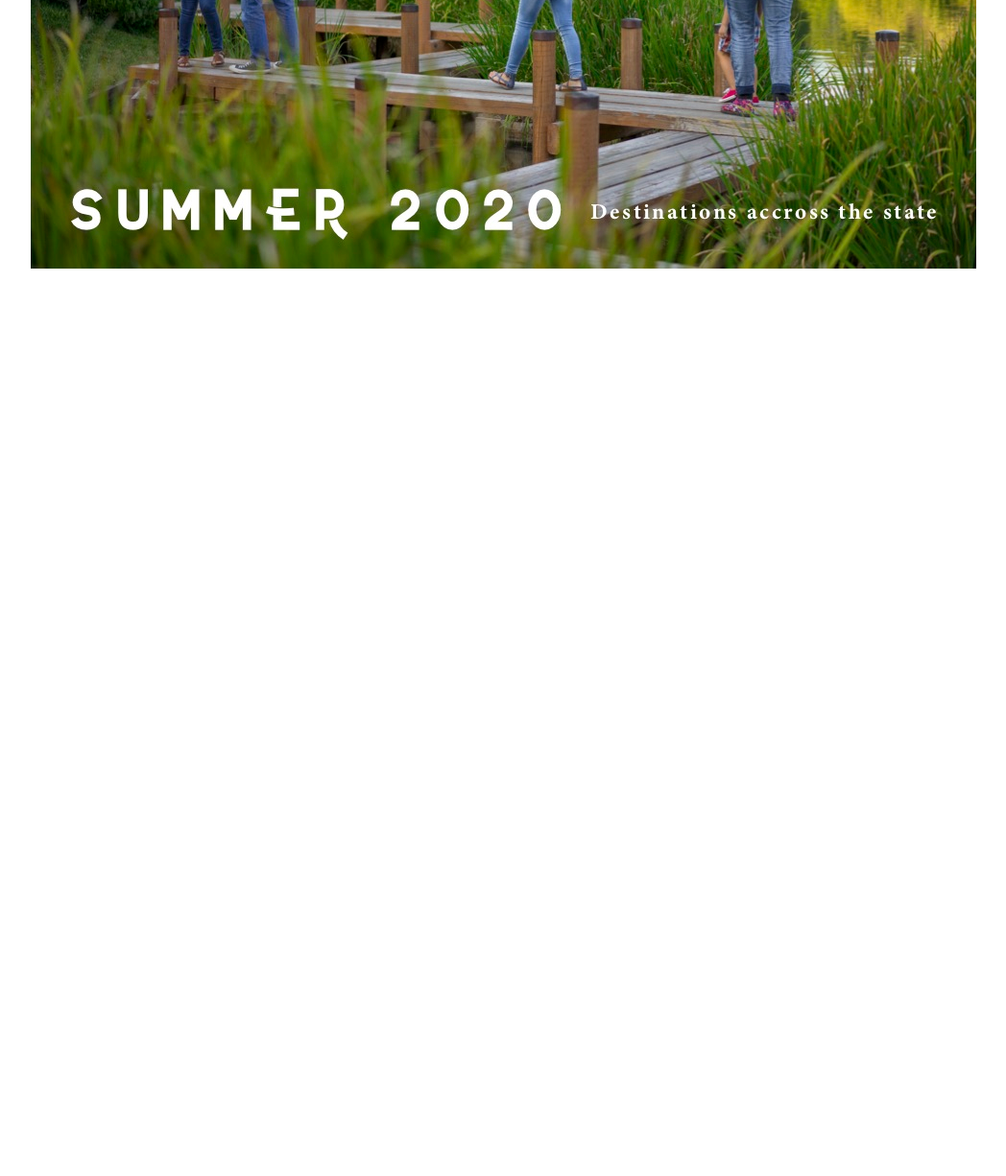
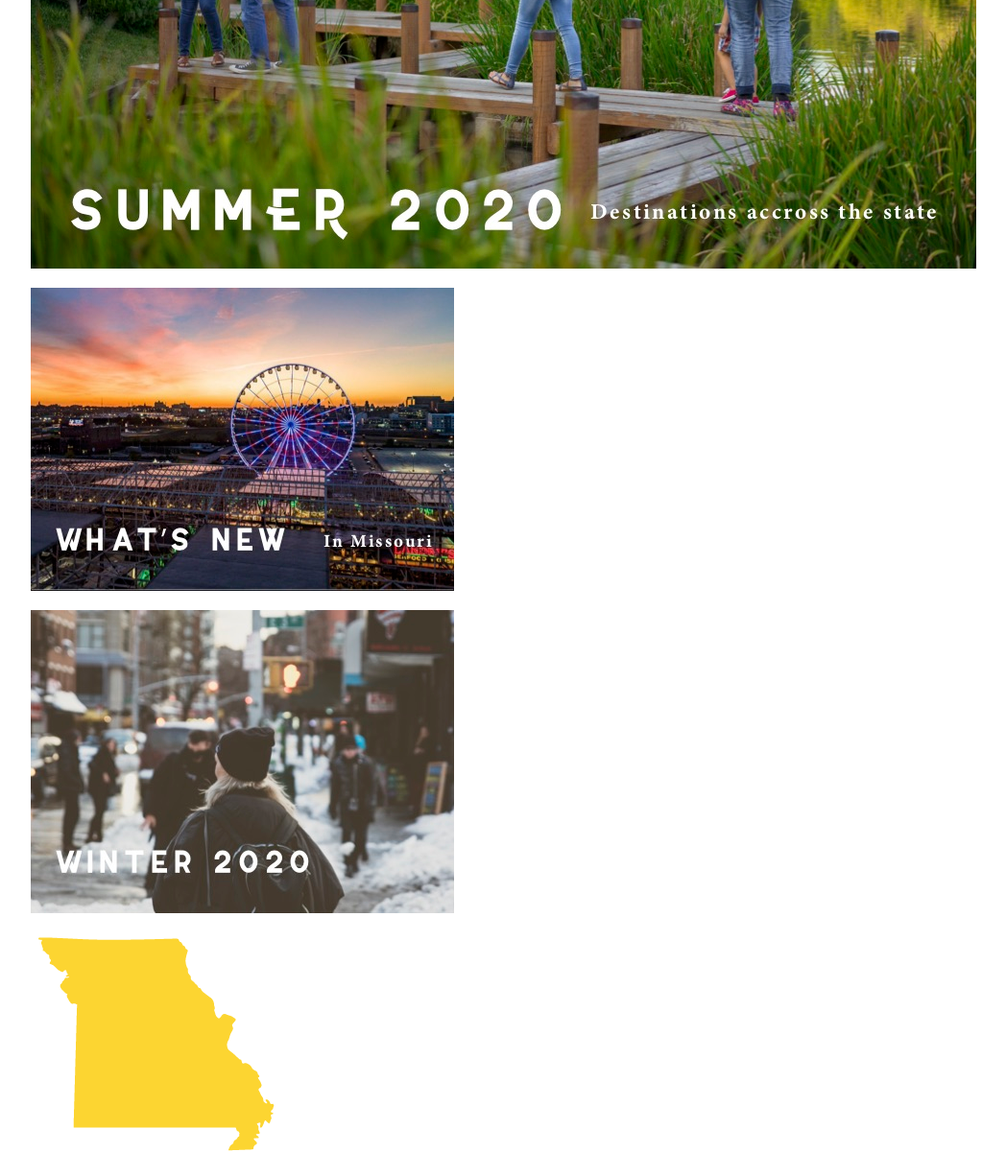
Before and after one commit to J4502-ss20/MOTourism, a plain HTML site: page index.html in a window 1280 px wide. Shown: the part 602-1828 px from the top of the page at 96% size, without its empty margins (68-1116 px from the left). Before the commit the page ends 902 px from the top, so only its background shows below. Drawn offline with Linux system fonts and the light colour scheme.

Commit message:
more photos

```diff
--- a/index.html
+++ b/index.html
@@ -31,5 +31,8 @@
 	<!-- close container div -->
 
 				<p>   <img src="img/summer.jpg"  alt="photo 1"/> </p>
+					<p>   <img src="img/wn.jpg"  alt="photo 2"/> </p>
+						<p>   <img src="img/winter.jpg"  alt="photo 1"/> </p>
+							<p>   <img src="img/mo-02.png"  alt="photo 1"/> </p>
 </body>
 </html>
```
Also changed, not shown: img/mo-02.png (added), img/winter.jpg (added), img/wn.jpg (added).
